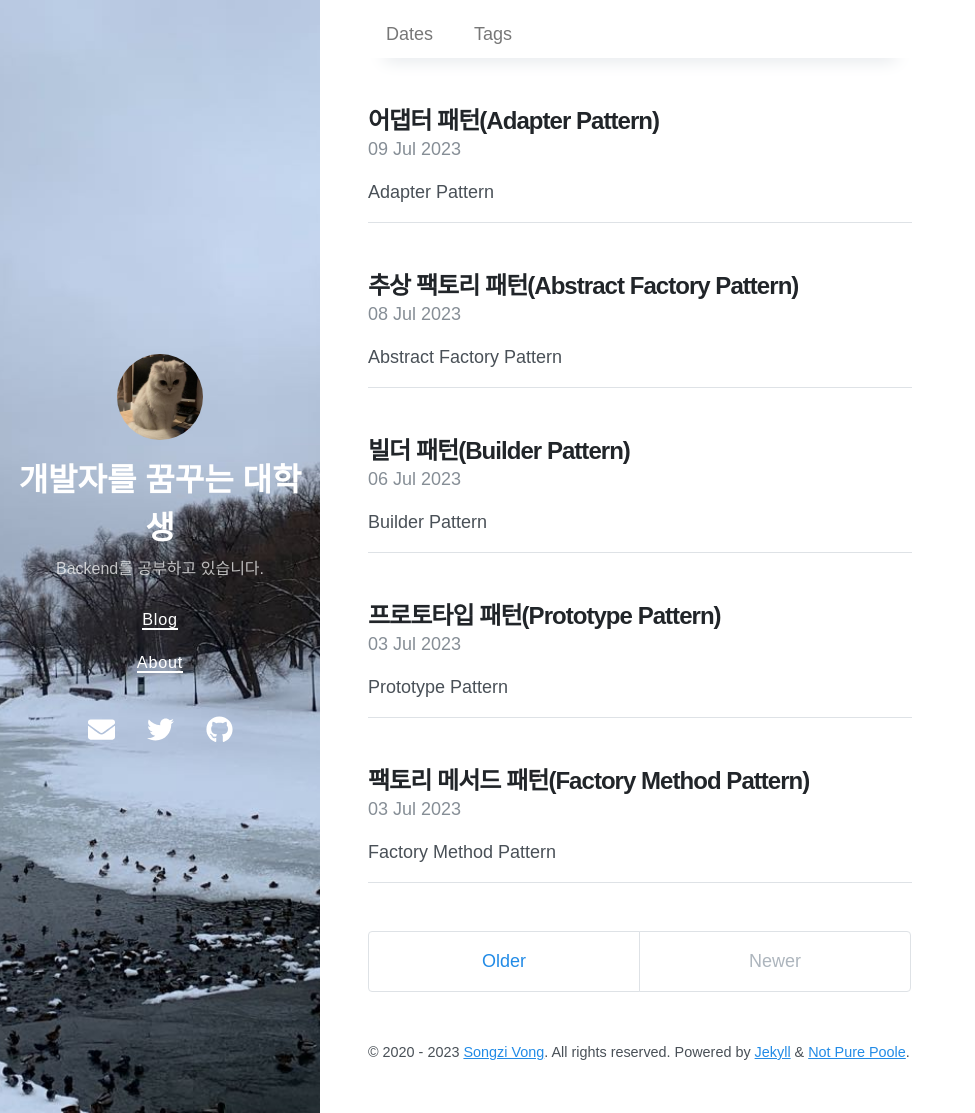
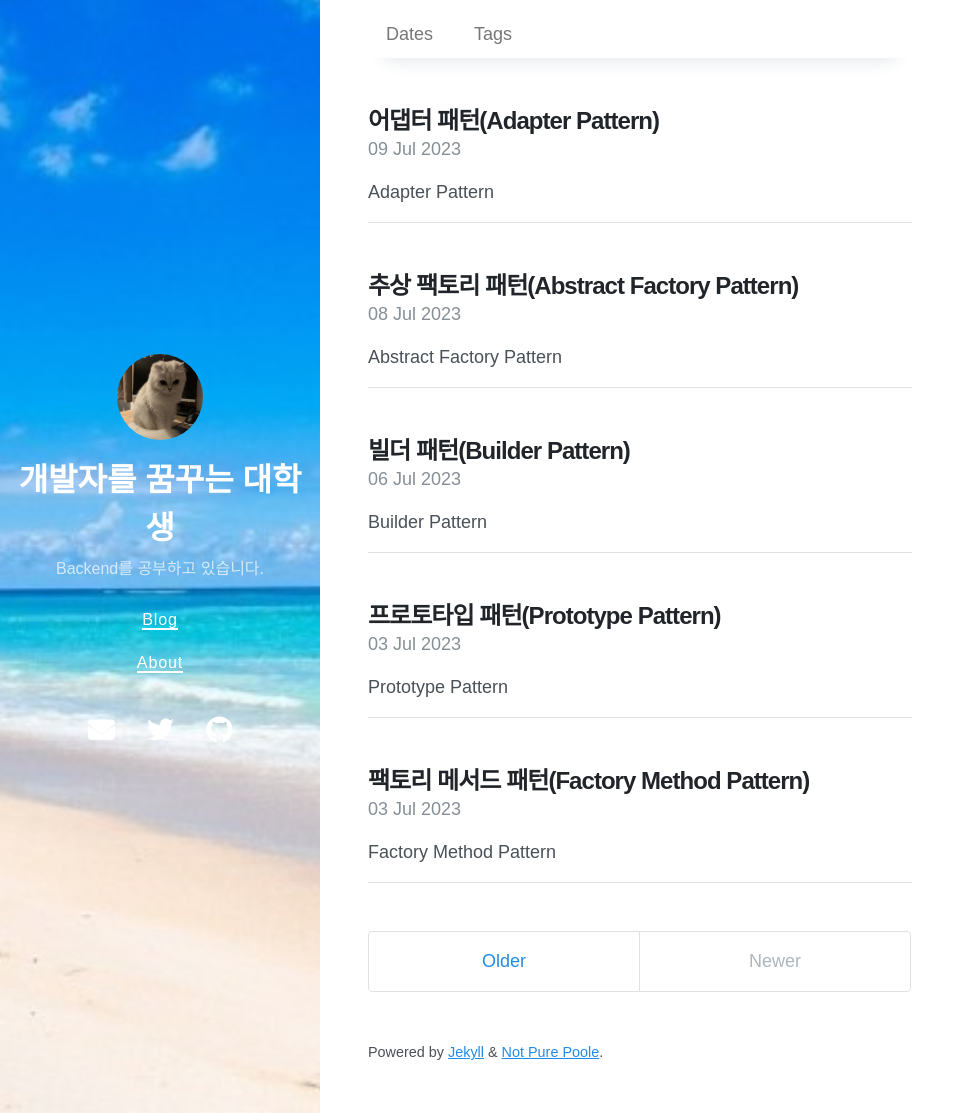
Before and after one commit to seeungmin/seeungmin.github.io, a Jekyll site: the page built from index.html, in a window 1280 px wide and 1113 px high. Shown: the whole window, without its empty margins (0-975 px from the left). Built offline with Jekyll 4.4.1, drawn with Linux system fonts in a browser that asks for light colours; nearby versions of some CDN libraries; the list of posts is cut into pages by our own code; part of the change alters nothing that is shown.

Commit message:
|UPDATE| 블로그 메인 사진 및 링크 변경 0713

```diff
--- a/_config.yml
+++ b/_config.yml
@@ -5,7 +5,7 @@ url: https://seeungmin.github.io
 avatar: /avatar.jpeg
 paginate: 5
 permalink: pretty
-cover_image: /bg.jpeg
+cover_image: /summer.jpg
 
 # Gems
 plugins:
@@ -29,14 +29,14 @@ exclude:
 
 # Optimize Jekyl SEO Tag
 twitter:
-  username:
-  card:
+  username: vszhub
+  card: summary
 logo: logo.png
 social:
-  name: Seeunmin Lee
+  name: Songzi Vong
   links:
     - https://twitter.com/vszhub
-    - https://github.com/seeungmin
+    - https://github.com/vszhub
 google_site_verification: xxxxx
 lang: en
 
--- a/_includes/content.html
+++ b/_includes/content.html
@@ -11,7 +11,7 @@
     {%- assign year_string = year_from | append: '&nbsp;' | append: '-' | append: '&nbsp;' | append: year_to -%}
   {%- endif -%}
   <small>
-    &copy; {{ year_string }} {% if site.author %}<a href="{{ site.author.url }}">{{ site.author.name }}</a>{% endif %}. All rights reserved.
+    <!--&copy; {{ year_string }} {% if site.author %}<a href="{{ site.author.url }}">{{ site.author.name }}</a>{% endif %}.-->
     Powered by <a href="https://jekyllrb.com/">Jekyll</a> & <a href="https://github.com/vszhub/not-pure-poole">Not Pure Poole</a>.
   </small>
 </footer>
```
Also changed, not shown: summer.jpg (added).
